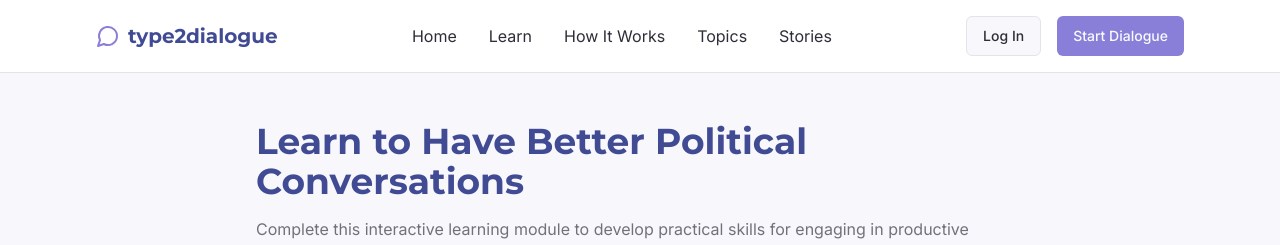
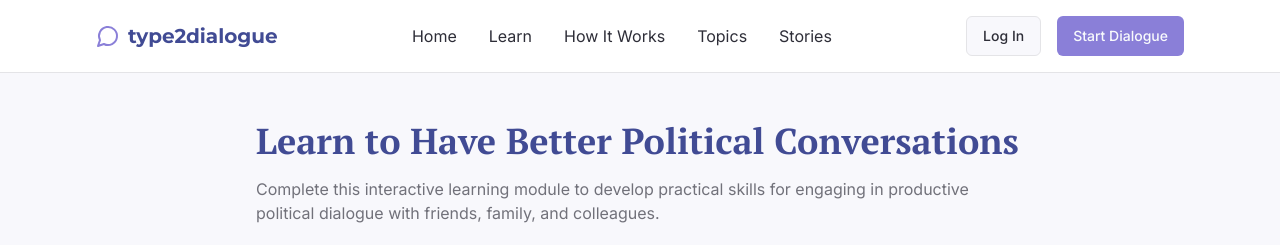
Before and after one commit to djechlin/empathy-wins-dialogue, a React (Vite) app: page /learn in a window 1280 px wide. Shown: the top 245 px of the page. Built offline with nearby package versions, Linux system fonts and the light colour scheme.

Commit message:
Update header fonts to PT Serif
Changed the header fonts to PT Serif.

```diff
--- a/src/index.css
+++ b/src/index.css
@@ -1,5 +1,5 @@
 
-@import url('https://fonts.googleapis.com/css2?family=Inter:wght@300;400;500;600;700&family=Montserrat:wght@400;500;600;700&display=swap');
+@import url('https://fonts.googleapis.com/css2?family=Inter:wght@300;400;500;600;700&family=Montserrat:wght@400;500;600;700&family=PT+Serif:wght@400;700&display=swap');
 
 @tailwind base;
 @tailwind components;
@@ -125,4 +125,8 @@
   .dialogue-card {
     @apply bg-white rounded-lg shadow-md border border-dialogue-neutral p-6 hover:shadow-lg transition-shadow;
   }
+
+  .serif-heading {
+    @apply font-serif;
+  }
 }
--- a/src/pages/Learn.tsx
+++ b/src/pages/Learn.tsx
@@ -11,7 +11,7 @@ const Learn = () => {
       <main className="flex-grow">
         <div className="container-custom py-12">
           <div className="max-w-3xl mx-auto mb-12">
-            <h1 className="heading-lg text-dialogue-darkblue mb-4">Learn to Have Better Political Conversations</h1>
+            <h1 className="font-serif text-3xl md:text-4xl font-bold text-dialogue-darkblue mb-4">Learn to Have Better Political Conversations</h1>
             <p className="text-muted-foreground mb-8">
               Complete this interactive learning module to develop practical skills for engaging in productive
               political dialogue with friends, family, and colleagues.
--- a/tailwind.config.ts
+++ b/tailwind.config.ts
@@ -74,6 +74,7 @@ export default {
 			fontFamily: {
 				sans: ['Inter', 'sans-serif'],
 				heading: ['Montserrat', 'sans-serif'],
+				serif: ['PT Serif', 'Georgia', 'serif'],
 			},
 			borderRadius: {
 				lg: 'var(--radius)',
```
